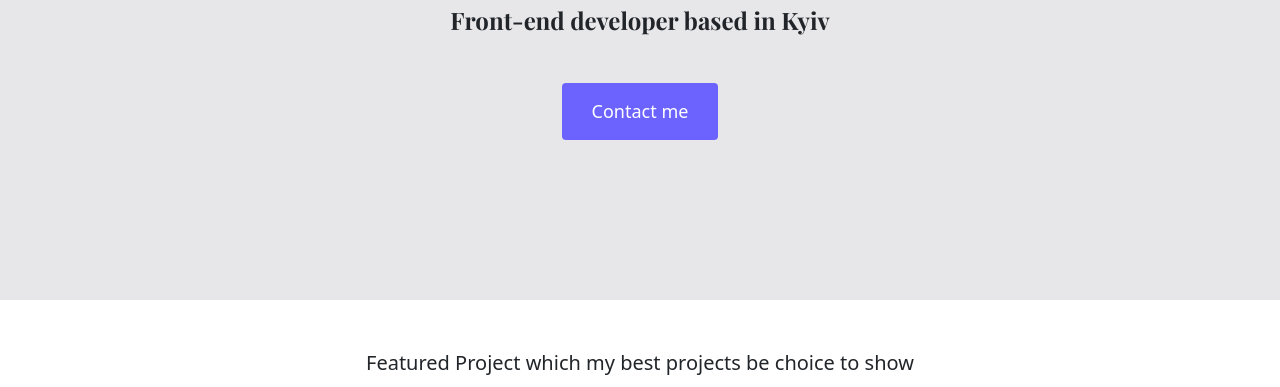
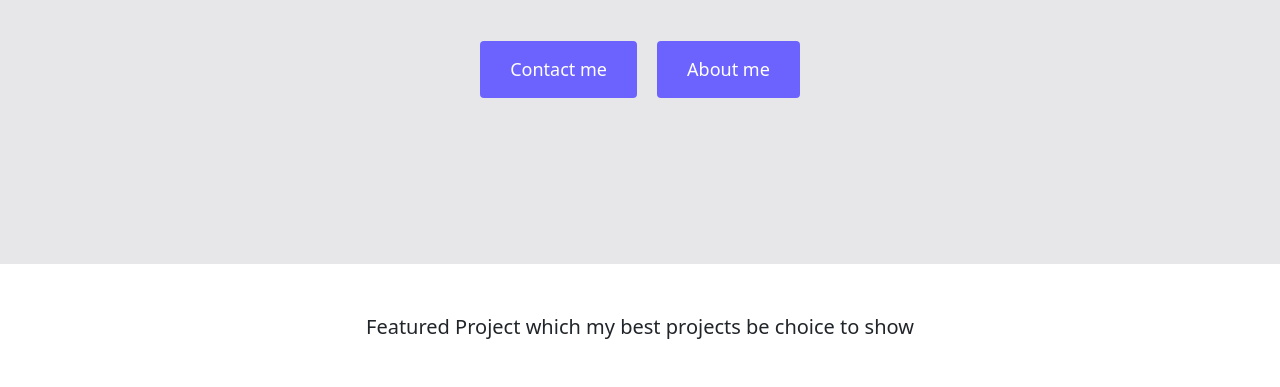
Before and after one commit to yoksana/portfolio-project, a plain HTML site: page index.html in a window 1280 px wide. Shown: the part 352-739 px from the top of the page. Drawn offline with nearby package versions, Linux system fonts and the light colour scheme.

Commit message:
added about button

```diff
--- a/index.html
+++ b/index.html
@@ -24,8 +24,9 @@
       <p class="hello-text mb-0">👋 Hello, I am</p>
       <div class="my-name">Oksana Bilenko</div>
       <h4 class="mb-5">Front-end developer based in Kyiv</h4>
-      <div>
-        <a href="#" class="contact-button">Contact me</a>
+      <div class="mb-5">
+        <a href="#" class="navigation-links m-2">Contact me</a>
+        <a href="about.html" class="navigation-links m-2">About me</a>
       </div>
     </div>
     <p class="text-center m-5">
--- a/styles/portfolio.css
+++ b/styles/portfolio.css
@@ -10,7 +10,7 @@
   display: block;
   background: var(--secondary-color);
   text-align: center;
-  padding: 160px 20px;
+  padding: 110px 20px;
 }
 .hello-text {
   font-family: (--default-font-family);
@@ -28,7 +28,7 @@ h4 {
   font-family: var(--heading-font-family);
 }
 
-.contact-button {
+.navigation-links {
   display: inline-block;
   background: var(--branding-color);
   border-radius: 4px;
```
Also changed, not shown: about.html (+1 -1 lines).
